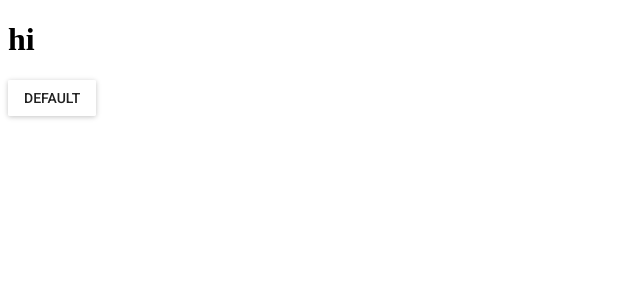
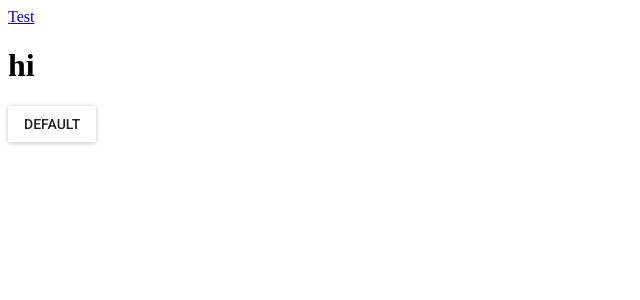
Before and after one commit to naxhh/exportify, a React app: page / in a window 1280 px wide. Shown: the top 300 px of the page, without its empty margins (0-640 px from the left). Built offline with nearby package versions, Linux system fonts and the light colour scheme; what react-tap-event-plugin would draw is missing.

Commit message:
feat(components): react router v4

```diff
--- a/package.json
+++ b/package.json
@@ -19,6 +19,7 @@
     "material-ui": "0.18.6",
     "react": "15.6.1",
     "react-dom": "15.6.1",
+    "react-router-dom": "4.1.1",
     "react-tap-event-plugin": "2.0.1"
   }
 }
--- a/src/app.js
+++ b/src/app.js
@@ -1,12 +1,15 @@
 import ReactDOM from 'react-dom'
 import React from 'react'
 import injectTapEventPlugin from 'react-tap-event-plugin'
+import { BrowserRouter } from 'react-router-dom'
 import App from './components/App'
 
 //Needed for material-ui
 injectTapEventPlugin()
 
 ReactDOM.render(
-	<App />,
+	<BrowserRouter>
+		<App />
+	</BrowserRouter>,
 	document.getElementById('root')
 )
--- a/src/components/App.jsx
+++ b/src/components/App.jsx
@@ -1,13 +1,29 @@
 import React from 'react'
 import MuiThemeProvider from 'material-ui/styles/MuiThemeProvider'
-import RaisedButton from 'material-ui/RaisedButton';
+import RaisedButton from 'material-ui/RaisedButton'
+import { Route, Link } from 'react-router-dom'
+
+
+const Home = () =>
+	<div>
+		<nav>
+			<Link to='/test'>Test</Link>
+		</nav>
+		<div>
+			<h1>hi</h1>
+			<RaisedButton label="Default" />
+		</div>
+	</div>
+
+const Test = () =>
+	<h1>Hi and all</h1>
 
 
 const App = () =>
 	<MuiThemeProvider>
 		<div>
-			<h1>hi</h1>
-			<RaisedButton label="Default" />
+			<Route exact path='/' component={Home} />
+			<Route path='/test' component={Test} />
 		</div>
 	</MuiThemeProvider>
 
```
